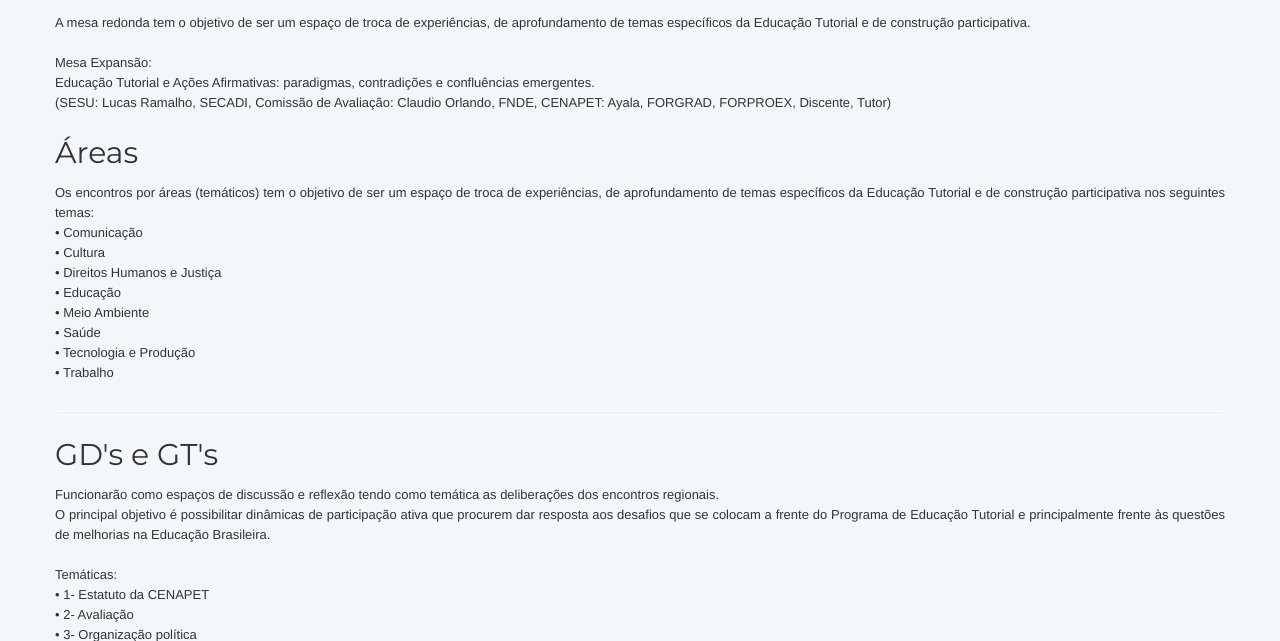
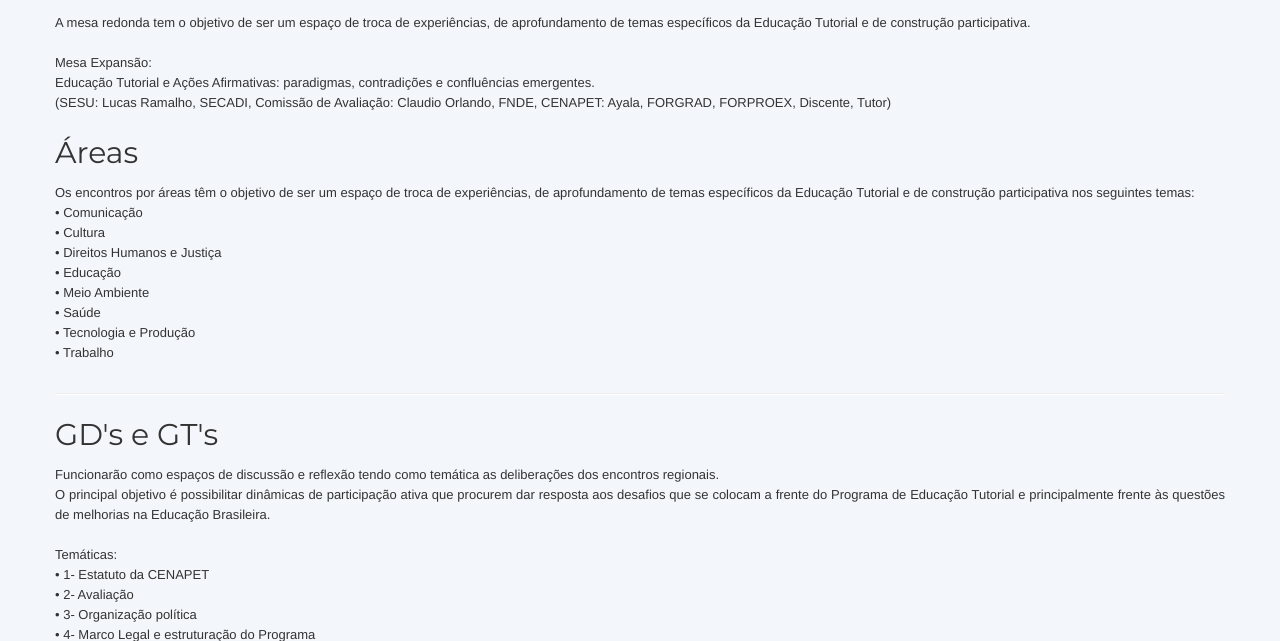
Before and after one commit to pet-informatica/enapet2013, a Django app: template ENAPET/template/info-meeting.html in a window 1280 px wide. Shown: the part 1304-1945 px from the top of the page. Run offline with Django 3.2, Linux system fonts and the light colour scheme; the template is opened without the code that fills it, so the values that code supplies are empty; parts of the project's set-up code (start-up, migrations or seed data) failed here and were passed over; some libraries are stand-ins or nearby versions.

Commit message:
pequenas alteracoes no texto

```diff
--- a/ENAPET/template/info-meeting.html
+++ b/ENAPET/template/info-meeting.html
@@ -120,7 +120,7 @@
             </section>
             <section id='areas'>
               <h1>Áreas</h1>
-              <p align="justify">Os encontros por áreas (temáticos) tem o objetivo de ser um espaço de troca de experiências, de aprofundamento de temas específicos da Educação Tutorial e de construção participativa nos seguintes temas:<br>
+              <p align="justify">Os encontros por áreas têm o objetivo de ser um espaço de troca de experiências, de aprofundamento de temas específicos da Educação Tutorial e de construção participativa nos seguintes temas:<br>
 				• Comunicação<br>
 				• Cultura<br>
 				• Direitos Humanos e Justiça<br>
```
